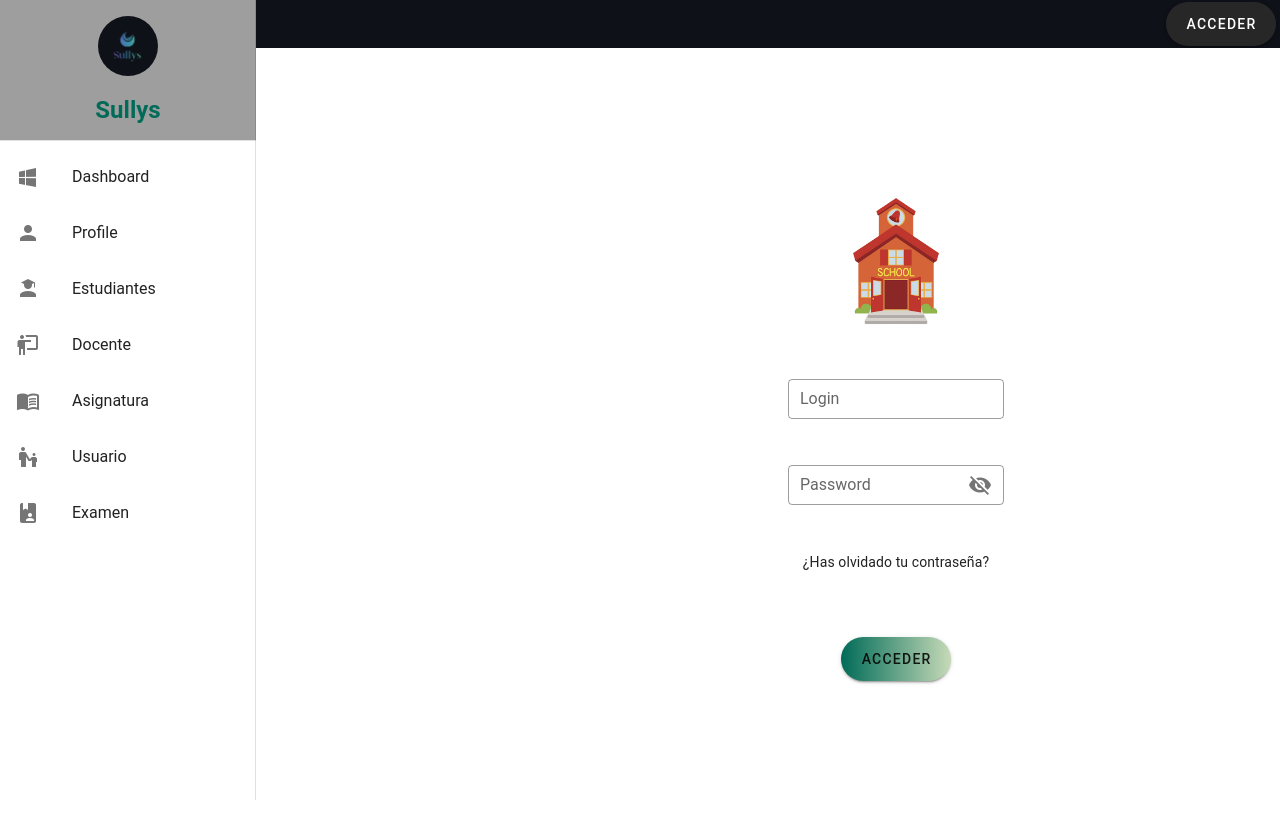
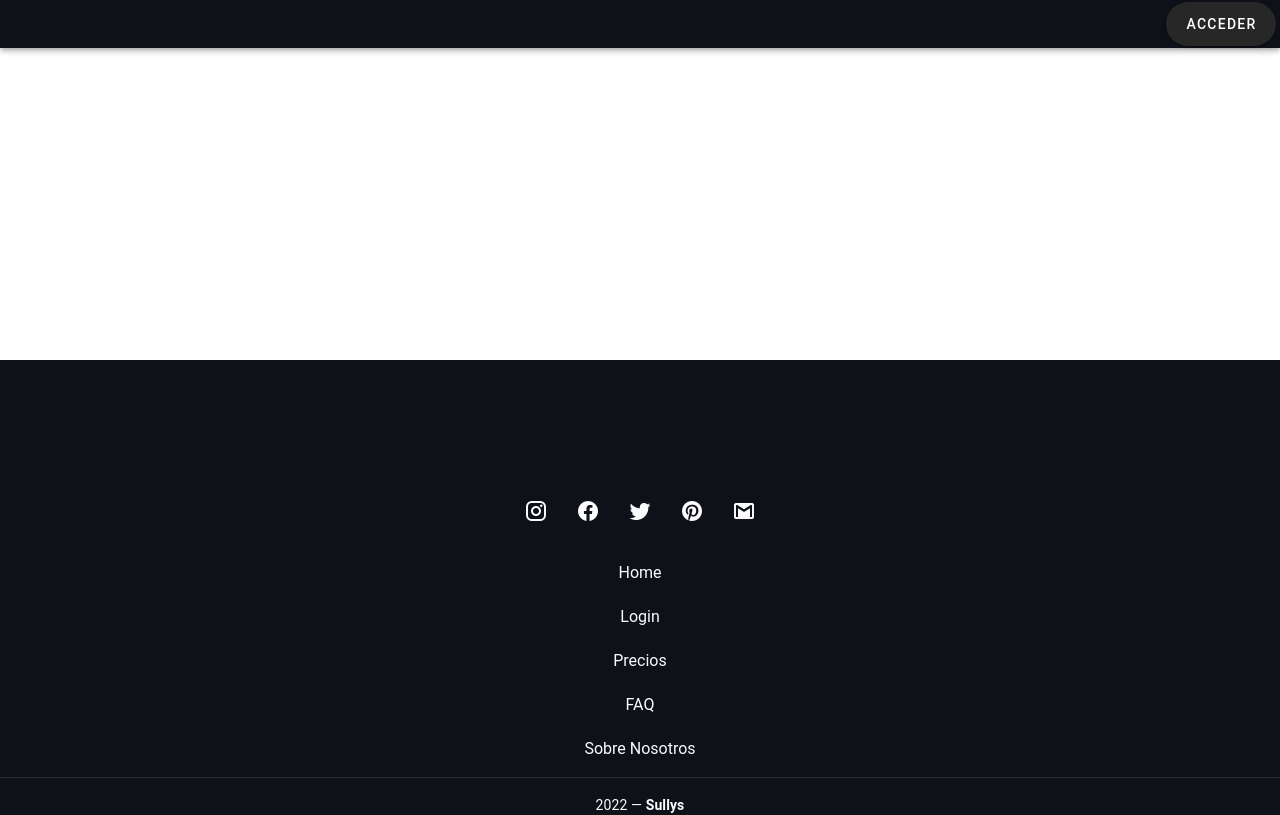
Before and after one commit to aimara-marrero/sullys-frontend, a Vue app: page / in a window 1280 px wide. Shown: the top 815 px of the page. Built offline with nearby package versions, Linux system fonts and the light colour scheme; grey boxes are pictures that could not be loaded; a web font is replaced by a local one.

Commit message:
CREATE SIDEBAR Create DashboardView CREATE ROUTES: - Dashboard - Login
-Problem NavBar (navigation-drawer)

-ABOUT
(Pending icon)

```diff
--- a/src/App.vue
+++ b/src/App.vue
@@ -3,8 +3,8 @@
     <NavBarComponent />
     <v-main>
       <router-view/>
+      <FooterComponent />
     </v-main>
-    <FooterComponent />
   </v-app>
 </template>
 
--- a/src/components/FooterComponent.vue
+++ b/src/components/FooterComponent.vue
@@ -1,11 +1,21 @@
 <template>
   <v-footer dark padless>
     <v-flex>
-      <v-card flat tile color="black" class="white--text text-center">
+      <v-card flat tile color="black" class="white--text text-center flex">
         <v-card-text>
-          <v-img class="mx-auto" max-height="125" max-width="125" src="../assets/images/logo.png"></v-img>
+          <v-img
+            class="mx-auto"
+            max-height="125"
+            max-width="125"
+            src="../assets/images/logo.png"
+          ></v-img>
 
-          <v-btn v-for="icon in icons" :key="icon" class="mx-2 white--text" icon>
+          <v-btn
+            v-for="icon in icons"
+            :key="icon"
+            class="mx-2 white--text"
+            icon
+          >
             <v-icon size="24px">
               {{ icon }}
             </v-icon>
@@ -13,24 +23,35 @@
         </v-card-text>
 
         <v-list nav dense class="black">
-          <v-list-item-group v-model="group" active-class="white--text text--white text--center">
+          <v-list-item-group
+            v-model="group"
+            active-class="white--text text--white text--center"
+          >
             <v-list-item class="linkflex">
-              <RouterLink class="text-center white--text link" to="/about">Home</RouterLink>
+              <RouterLink class="text-center white--text link" to="/about"
+                >Home</RouterLink
+              >
             </v-list-item>
             <v-list-item class="linkflex">
-              <RouterLink class="text-center white--text link" to="/about">Login</RouterLink>
+              <RouterLink class="text-center white--text link" to="/about"
+                >Login</RouterLink
+              >
             </v-list-item>
             <v-list-item class="linkflex">
-              <RouterLink class="text-center white--text link" to="/about">Precios</RouterLink>
+              <RouterLink class="text-center white--text link" to="/about"
+                >Precios</RouterLink
+              >
             </v-list-item>
             <v-list-item class="linkflex">
-              <RouterLink class="text-center white--text link" to="/about">FAQ</RouterLink>
+              <RouterLink class="text-center white--text link" to="/about"
+                >FAQ</RouterLink
+              >
             </v-list-item>
             <v-list-item class="linkflex">
-              <RouterLink class="text-center white--text link" to="/about">Sobre Nosotros</RouterLink>
+              <RouterLink class="text-center white--text link" to="/about"
+                >Sobre Nosotros</RouterLink
+              >
             </v-list-item>
-
-
           </v-list-item-group>
         </v-list>
 
@@ -48,17 +69,15 @@
 export default {
   data: () => ({
     icons: [
-      'mdi-instagram',
-      'mdi-facebook',
-      'mdi-twitter',
-      'mdi-pinterest',
-      'mdi-gmail'
-
+      "mdi-instagram",
+      "mdi-facebook",
+      "mdi-twitter",
+      "mdi-pinterest",
+      "mdi-gmail",
     ],
   }),
-}
+};
 </script>
-
 
 <style lang="scss" scoped>
 .linkflex {
@@ -70,6 +89,5 @@
   text-decoration: none;
   text-align: center;
   font-size: 16px;
-
 }
 </style>
--- a/src/components/LoginComponent.vue
+++ b/src/components/LoginComponent.vue
@@ -1,17 +1,14 @@
 <template>
-  <v-app id="inspire">
+  <v-app id="inspire" class="background">
     <v-main>
       <v-container fluid fill-height>
         <v-layout align-center justify-center>
           <v-flex xs11 sm8 md4 lg4>
             <v-card-text>
-              <v-form >
+              <v-form>
                 <v-row justify="space-around" class="mb-12">
                   <v-avatar size="140">
-                    <img
-                      src="../assets/images/schoolIcon.png"
-                      alt="John"
-                    />
+                    <img src="../assets/images/schoolIcon.png" alt="John" />
                   </v-avatar>
                 </v-row>
                 <v-text-field
@@ -40,7 +37,8 @@
             <v-card-actions>
               <v-spacer></v-spacer>
               <v-spacer
-                ><v-btn class="btn my-5" rounded large>Acceder</v-btn></v-spacer>
+                ><v-btn class="btn my-5" rounded large>Acceder</v-btn></v-spacer
+              >
             </v-card-actions>
           </v-flex>
         </v-layout>
--- a/src/components/NavBarComponent.vue
+++ b/src/components/NavBarComponent.vue
@@ -7,12 +7,10 @@
       <v-img max-height="100" max-width="100" src="../assets/images/logo.png"></v-img>
       <v-row justify="end" class=" hidden-md-and-down">
         <v-btn rounded large>Acceder</v-btn>
-
       </v-row>
 
-
     </v-app-bar>
-    <v-navigation-drawer v-model="drawer" absolute bottom temporary class=" orange ">
+    <v-navigation-drawer v-model="drawer"   bottom temporary class=" orange ">
       <v-list nav dense>
         <v-list-item-group v-model="group" active-class="white--text text--white text--center">
           <v-list-item class="linkflex">
--- a/src/router/index.js
+++ b/src/router/index.js
@@ -1,6 +1,9 @@
 import Vue from 'vue'
 import VueRouter from 'vue-router'
+import HomeViewVue from '../views/HomeView.vue'
 import LoginViewVue from '../views/LoginView.vue'
+import DashboardView from '../views/DashboardView.vue'
+
 
 
 Vue.use(VueRouter)
@@ -8,8 +11,18 @@
 const routes = [
   {
     path: '/',
+    name: 'home',
+    component: HomeViewVue
+  },
+  {
+    path: '/login',
     name: 'login',
     component: LoginViewVue
+  },
+  {
+    path: '/dashboard',
+    name: 'dashboard',
+    component: DashboardView
   },
   {
     path: '/about',
--- /dev/null
+++ b/src/views/DashboardView.vue
@@ -0,0 +1,17 @@
+<template>
+    <div>
+      <SidebarComponent />
+    </div>
+  </template>
+
+  <script>
+  import SidebarComponent from "../components/SidebarComponent.vue";
+
+  export default {
+    name: "Sidebar",
+
+    components: {
+        SidebarComponent,
+    },
+  };
+  </script>
--- a/src/views/LoginView.vue
+++ b/src/views/LoginView.vue
@@ -1,24 +1,17 @@
 <template>
   <div>
-    <LoginComponent/>
-  <!--<FooterComponent/> -->
-  <Sidebar/>
+    <LoginComponent />
   </div>
-
 </template>
 
 <script>
-  import LoginComponent from '../components/LoginComponent.vue'
-  //import FooterComponent from '@/components/FooterComponent.vue';
-  import Sidebar from '../components/SidebarComponent.vue'
+import LoginComponent from "../components/LoginComponent.vue";
 
-  export default {
-    name: 'Home',
+export default {
+  name: "Login",
 
-    components: {
-      LoginComponent,
-      //FooterComponent
-      Sidebar
-    },
-  }
+  components: {
+    LoginComponent,
+  },
+};
 </script>
```
Also changed, not shown: src/views/HomeView.vue (added).
